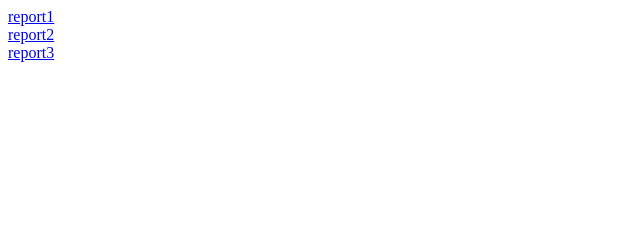
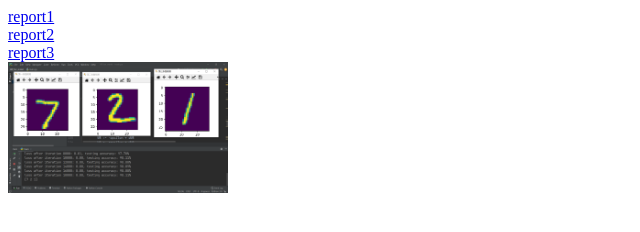
Before and after one commit to 25jia/25jia.github.io, a plain HTML site: page index.html in a window 1280 px wide. Shown: the whole page, without its empty margins (0-640 px from the left). Drawn offline with Linux system fonts and the light colour scheme.

Commit message:
Update index.html

```diff
--- a/index.html
+++ b/index.html
@@ -7,6 +7,6 @@
 <br />
 <a href="2101771-xjl.pdf">report3</a>
 <br />
-<a href="BP_result_example.png">
+<a href="BP_result_example.png"><img src="BP_result_example.png" alt="" width="220px" /></a>
 	</body>
 </html>
```
